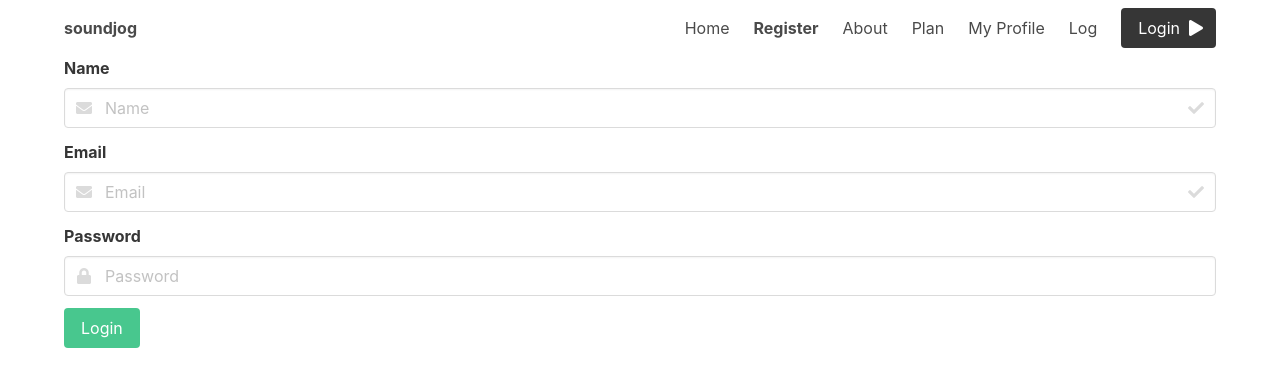
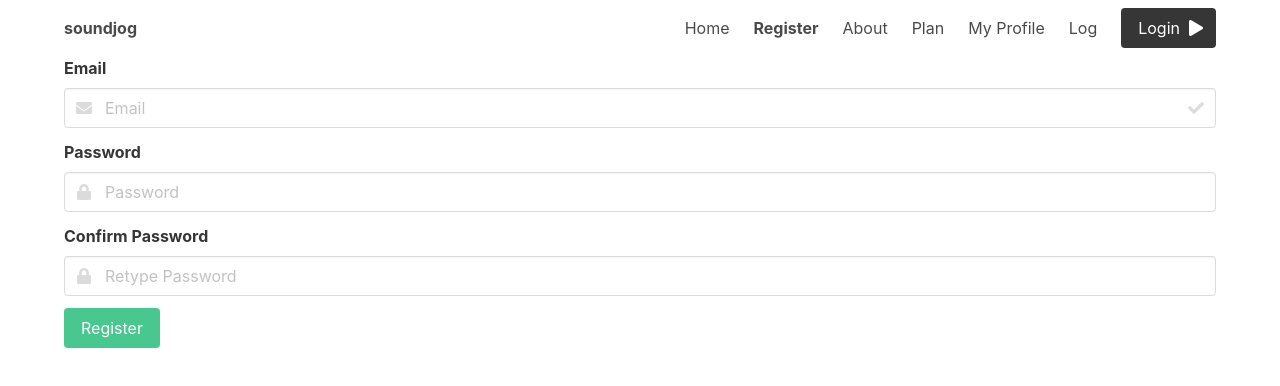
Before and after one commit to kevindean12/health-tracker, a Vue app in the folder client/: page /register in a window 1280 px wide. Shown: the top 386 px of the page. Built offline with nearby package versions, Linux system fonts and the light colour scheme.

Commit message:
Allow new user registration on client side

```diff
--- a/client/src/models/Users.js
+++ b/client/src/models/Users.js
@@ -1,6 +1,6 @@
 export const Users = [
-    {Name: 'Kevin', Password: '2020', Email: 'kevin@notmail.com'},
-    {Name: 'Admin', Password: 'admin', Email: 'admin@soundjog.com'}
+    {Email: 'kevin@notmail.com', Password: '2020'},
+    {Email: 'admin@soundjog.com', Password: 'admin'}
 ];
 
 export let CurrentUser = null;
@@ -19,3 +19,13 @@ export function AdminLogin(email, password){
     if(user.Password != password) throw Error('Invalid credentials');
     return CurrentUser = user;
 }
+
+export function Register(email, password, confirmation){
+    if(password != confirmation) {
+        throw Error('Passwords do not match!');
+    }
+    // if(password.length < 12){
+    //     throw Error('Password is too short');
+    // } //implement this in deployment
+    Users.push({Email: email, Password: password});
+}
--- a/client/src/views/ExerciseLog.vue
+++ b/client/src/views/ExerciseLog.vue
@@ -8,7 +8,7 @@
                 </span>
             </header>
             <div class="card-content">
-                 <span class="title is-4 is-pulled-right"> {{workout.exercise.time}} minutes </span>
+                 <span class="title is-4 is-pulled-right"> {{workout.exercise.time}} minutes remaining </span>
                 <div class="columns">
                     <div class="column">
                         <span class="title is-4"> {{workout.exercise.name}} </span>
--- a/client/src/views/Profile.vue
+++ b/client/src/views/Profile.vue
@@ -1,6 +1,6 @@
 <template>
     <div class="container">
-        <div class="title is-3">Welcome, {{CurrentUser.Name}} </div>
+        <div class="title is-3">Welcome, {{CurrentUser.Email}} </div>
         <div class="columns">
             <div class="column">
                 <div class="card">
--- a/client/src/views/Register.vue
+++ b/client/src/views/Register.vue
@@ -1,22 +1,10 @@
 <template>
-  <div class="register">
-    <div class="container">
-        <div class="field">
-            <label class="label">Name</label>
-            <p class="control has-icons-left has-icons-right">
-                <input class="input" type="text" placeholder="Name">
-                <span class="icon is-small is-left">
-                    <i class="fas fa-envelope"></i>
-                </span>
-                <span class="icon is-small is-right">
-                    <i class="fas fa-check"></i>
-                </span>
-            </p>
-        </div>
+    <form class="container" @submit.prevent="register">
+        {{error}}
         <div class="field">
             <label class="label">Email</label>
             <p class="control has-icons-left has-icons-right">
-                <input class="input" type="email" placeholder="Email">
+                <input class="input" type="email" placeholder="Email" v-model="email">
                 <span class="icon is-small is-left">
                     <i class="fas fa-envelope"></i>
                 </span>
@@ -28,7 +16,16 @@
         <div class="field">
             <label class="label">Password</label>
             <p class="control has-icons-left">
-                <input class="input" type="password" placeholder="Password">
+                <input class="input" type="password" placeholder="Password" v-model="password">
+                <span class="icon is-small is-left">
+                    <i class="fas fa-lock"></i>
+                </span>
+            </p>
+        </div>
+        <div class="field">
+            <label class="label">Confirm Password</label>
+            <p class="control has-icons-left">
+                <input class="input" type="password" placeholder="Retype Password" v-model="confirm">
                 <span class="icon is-small is-left">
                     <i class="fas fa-lock"></i>
                 </span>
@@ -37,17 +34,34 @@
         <div class="field">
             <p class="control">
                 <button class="button is-success">
-                    Login
+                    Register
                 </button>
             </p>
         </div>
-    </div>
-  </div>
+    </form>
 </template>
 
 <script>
+import { Register, Login } from "../models/Users";
 export default {
-
+    data: () => ({
+        email: '',
+        password: '',
+        confirm: '',
+        error: ''
+    }),
+    methods: {
+        register(){
+            try{
+                Register(this.email, this.password, this.confirm);
+                Login(this.email, this.password);
+                this.$router.push('/profile');
+            }
+            catch(error){
+                this.error = error;
+            }
+        }
+    }
 }
 </script>
 
```
